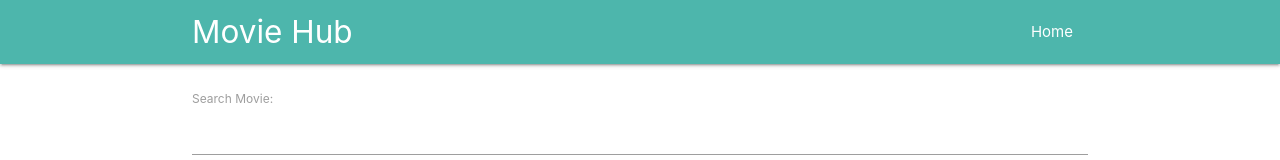
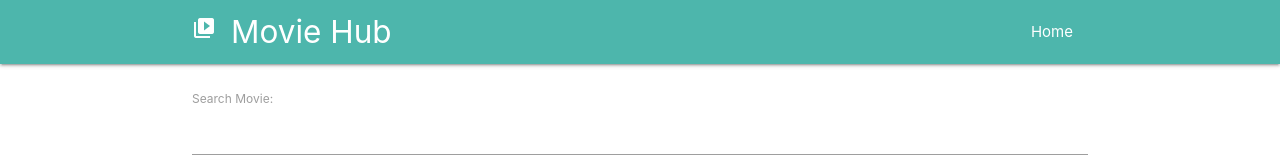
Before and after one commit to ehsanexe/Movie-Hub, a React (Create React App) app in the folder moviehub/: page / in a window 1280 px wide. Shown: the top 160 px of the page. Built offline with nearby package versions, Linux system fonts and the light colour scheme.

Commit message:
movie icon added

```diff
--- a/moviehub/src/Navbar.js
+++ b/moviehub/src/Navbar.js
@@ -5,7 +5,7 @@ const Navbar = (props) => {
   return (
     <nav className="nav-wrapper teal lighten-2">
       <div className="container">
-        <Link className="brand-logo" to="/">Movie Hub</Link>
+        <Link className="brand-logo" to="/"><i class="large material-icons">video_library</i>Movie Hub</Link>
         <ul className="right">
           <li><NavLink exact to="/">Home</NavLink></li>
 
```
